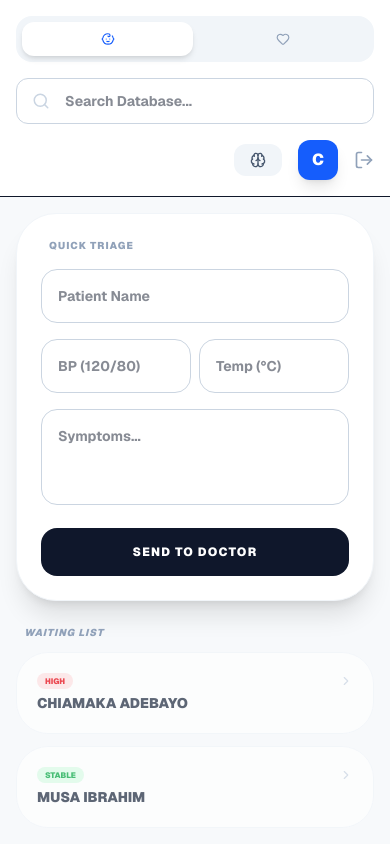
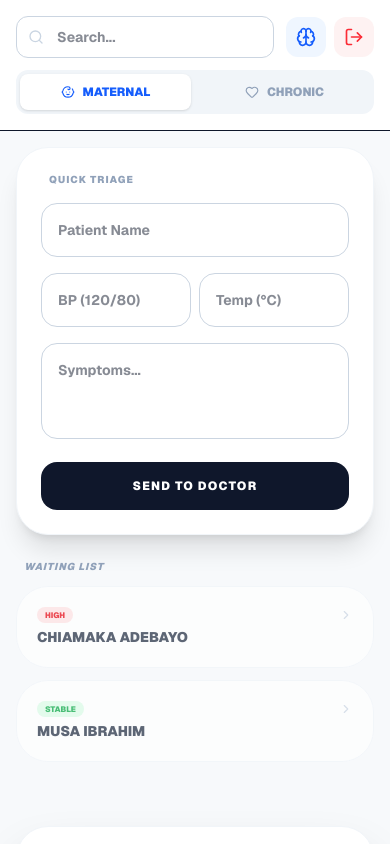
Before and after one commit to Progress21-tech/mediconnect-platform, a Next.js app: page /dashboard in a window 390 px wide. Shown: the top 844 px of the page. Built offline with nearby package versions, Linux system fonts and the light colour scheme.

Commit message:
Made changes to the API integration

```diff
--- a/app/dashboard/page.tsx
+++ b/app/dashboard/page.tsx
@@ -4,7 +4,7 @@ import { useRouter } from 'next/navigation';
 import Link from 'next/link';
 import {
   Search, Baby, Heart, ChevronRight, Zap,
-  HeartPulse, Pill, UserCircle, Brain, LogOut, Menu
+  HeartPulse, Pill, UserCircle, Brain, LogOut
 } from 'lucide-react';
 
 export default function AITriageDashboard() {
@@ -76,86 +76,89 @@ export default function AITriageDashboard() {
   const handleLogout = () => router.push('/login');
 
   return (
-    // MAIN WRAPPER: On Desktop it is h-screen (fixed). On Mobile it is min-h-screen (scrollable).
     <div className="flex flex-col lg:h-screen min-h-screen bg-white font-sans overflow-x-hidden">
 
-      {/* --- HEADER --- */}
-      {/* We use shrink-0 to prevent the header from squashing on small screens */}
-      <header className="h-auto lg:h-20 bg-white border-b flex flex-col lg:flex-row items-center justify-between px-4 lg:px-8 py-4 lg:py-0 z-20 shrink-0 gap-4">
+      {/* --- NEW HEADER STRUCTURE --- */}
+      <header className="h-auto lg:h-20 bg-white border-b flex flex-col lg:flex-row items-center justify-between px-4 lg:px-8 py-4 lg:py-0 z-20 shrink-0 gap-3">
 
-        {/* SEARCH BAR */}
-        <div className="relative w-full lg:w-96 order-2 lg:order-1">
-          <Search className="absolute left-4 top-1/2 -translate-y-1/2 text-slate-300" size={18} />
+        {/* ROW 1 (Mobile): Search + Right Icons */}
+        <div className="w-full lg:w-auto flex items-center gap-3 lg:order-1">
+          {/* Search Bar - Flex-1 makes it fill available space on mobile */}
+          <div className="relative flex-1 lg:w-96">
+            <Search className="absolute left-3 top-1/2 -translate-y-1/2 text-slate-300" size={16} />
             <input
               type="text"
-            placeholder="Search Database..."
-            className="w-full pl-12 pr-4 py-3 bg-slate-100/50 rounded-xl border-none text-sm font-bold outline-none"
+              placeholder="Search..."
+              className="w-full pl-10 pr-4 py-2.5 lg:py-3 bg-slate-100/50 rounded-xl border-none text-sm font-bold outline-none"
             />
           </div>
 
-        {/* SPECIALTY SWITCHER - CENTERED */}
-        <div className="flex bg-slate-100 p-1.5 rounded-2xl gap-1 order-1 lg:order-2 w-full lg:w-auto justify-center">
+          {/* Mobile ONLY Icons (AI + Logout) - Hidden on Desktop */}
+          <div className="flex items-center gap-2 lg:hidden">
+             <Link href="/triage" className="p-2.5 bg-blue-50 text-blue-600 rounded-xl">
+               <Brain size={20} />
+             </Link>
+             <button onClick={handleLogout} className="p-2.5 bg-red-50 text-red-500 rounded-xl">
+               <LogOut size={20} />
+             </button>
+          </div>
+        </div>
+
+        {/* ROW 2 (Mobile): Specialty Switcher - Moves to Center on Desktop */}
+        <div className="w-full lg:w-auto lg:order-2">
+           <div className="grid grid-cols-2 lg:flex gap-2 bg-slate-100 p-1 lg:p-1.5 rounded-xl lg:rounded-2xl">
               <button
                 onClick={() => setSpecialty('maternal')}
-             className={`flex-1 lg:flex-none flex items-center justify-center gap-2 px-6 py-2.5 rounded-xl text-xs font-black uppercase transition-all ${specialty === 'maternal' ? 'bg-white shadow-md text-blue-600' : 'text-slate-400'}`}>
-             <Baby size={14} /> <span className="hidden sm:inline">Maternal</span>
+                className={`flex items-center justify-center gap-2 px-4 lg:px-6 py-2.5 rounded-lg lg:rounded-xl text-xs font-black uppercase transition-all ${specialty === 'maternal' ? 'bg-white shadow-sm text-blue-600' : 'text-slate-400'}`}>
+                <Baby size={14} /> Maternal
               </button>
               <button
                 onClick={() => setSpecialty('chronic')}
-             className={`flex-1 lg:flex-none flex items-center justify-center gap-2 px-6 py-2.5 rounded-xl text-xs font-black uppercase transition-all ${specialty === 'chronic' ? 'bg-white shadow-md text-orange-600' : 'text-slate-400'}`}>
-             <Heart size={14} /> <span className="hidden sm:inline">Chronic</span>
+                className={`flex items-center justify-center gap-2 px-4 lg:px-6 py-2.5 rounded-lg lg:rounded-xl text-xs font-black uppercase transition-all ${specialty === 'chronic' ? 'bg-white shadow-sm text-orange-600' : 'text-slate-400'}`}>
+                <Heart size={14} /> Chronic
               </button>
            </div>
+        </div>
 
-        {/* PROFILE AREA - RIGHT */}
-        <div className="flex items-center gap-4 lg:gap-6 order-3 w-full lg:w-auto justify-end">
+        {/* DESKTOP ONLY: Full Profile Section - Hidden on Mobile */}
+        <div className="hidden lg:flex items-center gap-6 order-3 justify-end">
           <Link href="/triage" className="flex items-center gap-2 px-4 py-2 bg-slate-100 hover:bg-blue-50 text-slate-600 hover:text-blue-600 rounded-xl font-black text-xs uppercase transition-all">
-            <Brain size={16} /> <span className="hidden sm:inline">AI Triage</span>
+            <Brain size={16} /> AI Triage
           </Link>
-
-          <div className="flex items-center gap-3 border-slate-100 lg:border-l lg:pl-6">
-            {/* Hide Name on Mobile to prevent overlap */}
-            <div className="text-right hidden lg:block">
+          <div className="flex items-center gap-3 border-l pl-6 border-slate-100">
+            <div className="text-right">
               <p className="text-sm font-black text-slate-800 uppercase">Nurse Chima</p>
               <p className="text-[9px] font-black text-blue-600 uppercase tracking-widest">Triage Unit</p>
             </div>
             <div className="w-10 h-10 bg-blue-600 rounded-xl flex items-center justify-center text-white font-black shadow-lg">C</div>
           </div>
-
-          <button onClick={handleLogout} className="flex items-center gap-2 text-slate-400 hover:text-red-600 transition-colors">
+          <button onClick={handleLogout} className="text-slate-400 hover:text-red-600 transition-colors">
             <LogOut size={20} />
           </button>
         </div>
+
       </header>
 
       {/* --- BODY CONTENT --- */}
-      {/* On Desktop, this takes remaining height and doesn't scroll parent. On Mobile, it flows naturally. */}
       <main className="flex-1 p-4 lg:p-8 bg-slate-50/50 overflow-hidden">
+        <div className="flex flex-col lg:flex-row gap-6 lg:gap-8 h-full">
 
-        {/* THE BRIDGE: Desktop = Row (Side-by-Side). Mobile = Col (Stacked). */}
-        <div className="flex flex-col lg:flex-row gap-8 h-full">
-
-          {/* --- LEFT COLUMN: FORM & QUEUE --- */}
-          {/* On Desktop, this has a scrollbar if the list is long. */}
+          {/* LEFT COLUMN: FORM & QUEUE */}
           <div className="w-full lg:w-96 flex flex-col gap-6 lg:overflow-y-auto lg:h-full pr-0 lg:pr-2 pb-10 lg:pb-0">
 
-            {/* TRIAGE FORM */}
-            <div className="bg-white p-6 rounded-[2.5rem] shadow-xl border border-slate-100 space-y-4 shrink-0">
+            <div className="bg-white p-6 rounded-[2rem] shadow-xl border border-slate-100 space-y-4 shrink-0">
               <h3 className="text-[10px] font-black uppercase text-slate-400 tracking-widest px-2">Quick Triage</h3>
-
               <input name="name" value={formData.name} onChange={handleInputChange} placeholder="Patient Name" className="w-full p-4 bg-slate-50 rounded-2xl border-none text-sm font-bold outline-none focus:ring-2 ring-blue-500" />
-
               <div className="grid grid-cols-2 gap-2">
                 <input name="bp" value={formData.bp} onChange={handleInputChange} placeholder="BP (120/80)" className="p-4 bg-slate-50 rounded-2xl border-none text-sm font-bold outline-none focus:ring-2 ring-blue-500" />
                 <input name="temp" value={formData.temp} onChange={handleInputChange} placeholder="Temp (°C)" className="p-4 bg-slate-50 rounded-2xl border-none text-sm font-bold outline-none focus:ring-2 ring-blue-500" />
               </div>
-
               <textarea name="symptoms" value={formData.symptoms} onChange={handleInputChange} placeholder="Symptoms..." className="w-full p-4 bg-slate-50 rounded-2xl border-none text-sm font-bold h-24 outline-none focus:ring-2 ring-blue-500 resize-none" />
 
               {aiSuggestion && (
                 <div className="p-4 bg-red-50 rounded-2xl border border-red-100 animate-pulse">
                   <p className="text-[10px] font-black text-red-600 uppercase mb-1 flex items-center gap-2"><Brain size={12}/> AI Insight</p>
-                  <p className="text-xs font-bold text-red-800 italic">{aiSuggestion}</p>
+                  <p className="text-xs font-bold text-red-800">{aiSuggestion}</p>
                 </div>
               )}
 
@@ -164,7 +167,6 @@ export default function AITriageDashboard() {
               </button>
             </div>
 
-            {/* QUEUE LIST */}
             <div className="space-y-3">
               <h2 className="text-[10px] font-black text-slate-400 uppercase tracking-widest px-2 italic">Waiting List</h2>
               {patients.map((p) => (
@@ -179,8 +181,7 @@ export default function AITriageDashboard() {
             </div>
           </div>
 
-          {/* --- RIGHT COLUMN: DETAILED WORKSPACE --- */}
-          {/* Desktop: Takes full height. Mobile: Min Height 500px so it shows. */}
+          {/* RIGHT COLUMN: DETAILED WORKSPACE */}
           <div className="flex-1 bg-white rounded-[2rem] lg:rounded-[3.5rem] border border-slate-100 shadow-2xl flex flex-col lg:overflow-hidden min-h-[500px]">
             {selectedPatient ? (
               <>
@@ -203,15 +204,14 @@ export default function AITriageDashboard() {
                     </div>
                     <div className="relative z-10 flex-1 w-full">
                       <h3 className="text-[10px] font-black uppercase text-blue-400 mb-3 tracking-[0.3em]">AI Clinical Scribe</h3>
-                      <p className="text-xl lg:text-2xl font-black leading-tight italic text-blue-50">"{selectedPatient.ai_suggestion}"</p>
+                      <p className="text-xl lg:text-2xl font-black leading-tight text-blue-50">"{selectedPatient.ai_suggestion}"</p>
                       <div className="flex flex-wrap gap-4 mt-6">
                          <button className="bg-blue-600 text-white px-5 py-2 rounded-xl text-[10px] font-black uppercase tracking-widest">Apply to Plan</button>
-                         <button onClick={() => setIsRecording(!isRecording)} className="bg-white/10 text-white px-5 py-2 rounded-xl text-[10px] font-black uppercase italic tracking-widest">
+                         <button onClick={() => setIsRecording(!isRecording)} className="bg-white/10 text-white px-5 py-2 rounded-xl text-[10px] font-black uppercase tracking-widest">
                            {isRecording ? 'Listening...' : 'Record Notes'}
                          </button>
                       </div>
                     </div>
-                    {/* Hidden on mobile to prevent overflow, shown on desktop */}
                     <Zap className="hidden lg:block absolute -right-10 -bottom-10 text-blue-500 opacity-10" size={240} />
                   </div>
 
@@ -234,7 +234,7 @@ export default function AITriageDashboard() {
                           <span className="font-bold text-xs uppercase italic">ANC Supplement Packet</span>
                           <span className="text-[9px] font-black bg-blue-100 text-blue-600 px-2 py-1 rounded-lg">PHARMACY</span>
                        </div>
-                       <button className="w-full py-4 border-2 border-dashed border-slate-200 rounded-2xl text-[10px] font-black uppercase italic text-slate-400">Add Lab Order</button>
+                       <button className="w-full py-4 border-2 border-dashed border-slate-200 rounded-2xl text-[10px] font-black uppercase text-slate-400">Add Lab Order</button>
                     </div>
                   </div>
                 </div>
```
Also changed, not shown: 1 other file (tests, documents, lock files or other folders). Lines whose indentation alone changed are shown as unchanged.
